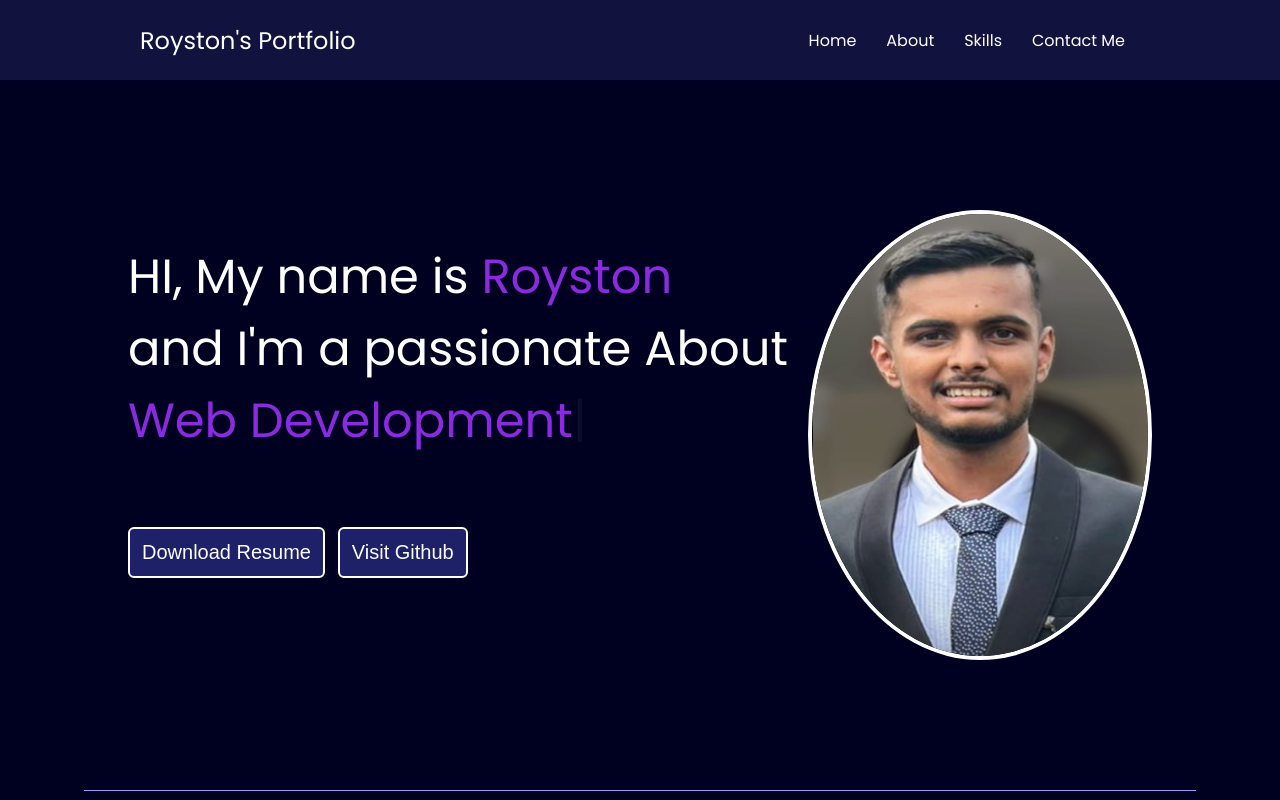
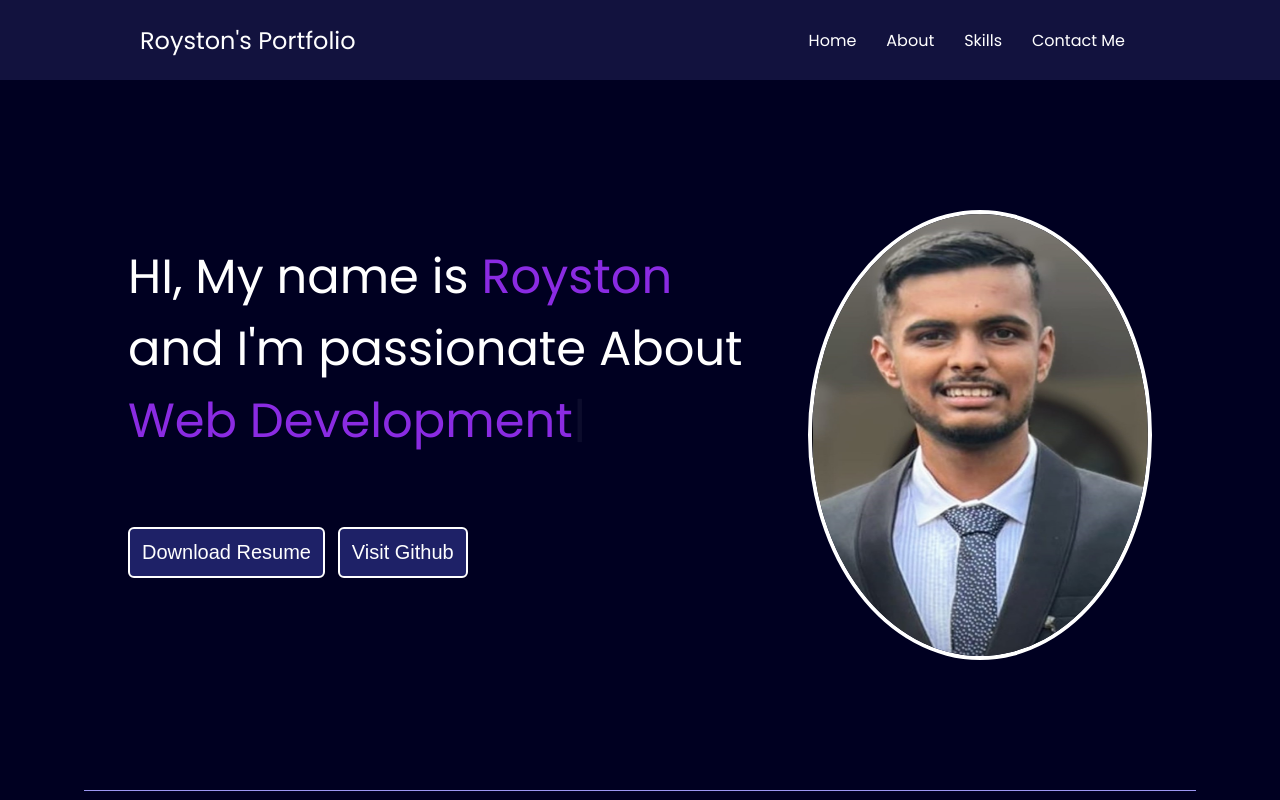
Before and after one commit to royprojects/PORTFOLIO, a plain HTML site: page index.html in a window 1280 px wide. Shown: the top 800 px of the page. Drawn offline with nearby package versions, Linux system fonts and the light colour scheme.

Commit message:
Update index.html

```diff
--- a/index.html
+++ b/index.html
@@ -320,7 +320,7 @@ footer {
         <section class="firstsection">
             <div class="leftsection">
                 HI, My name is <span class="purple">Royston</span>
-                <div>and I'm a passionate About</div>
+                <div>and I'm  passionate About</div>
 
                 <span id="element"></span>
 
```
